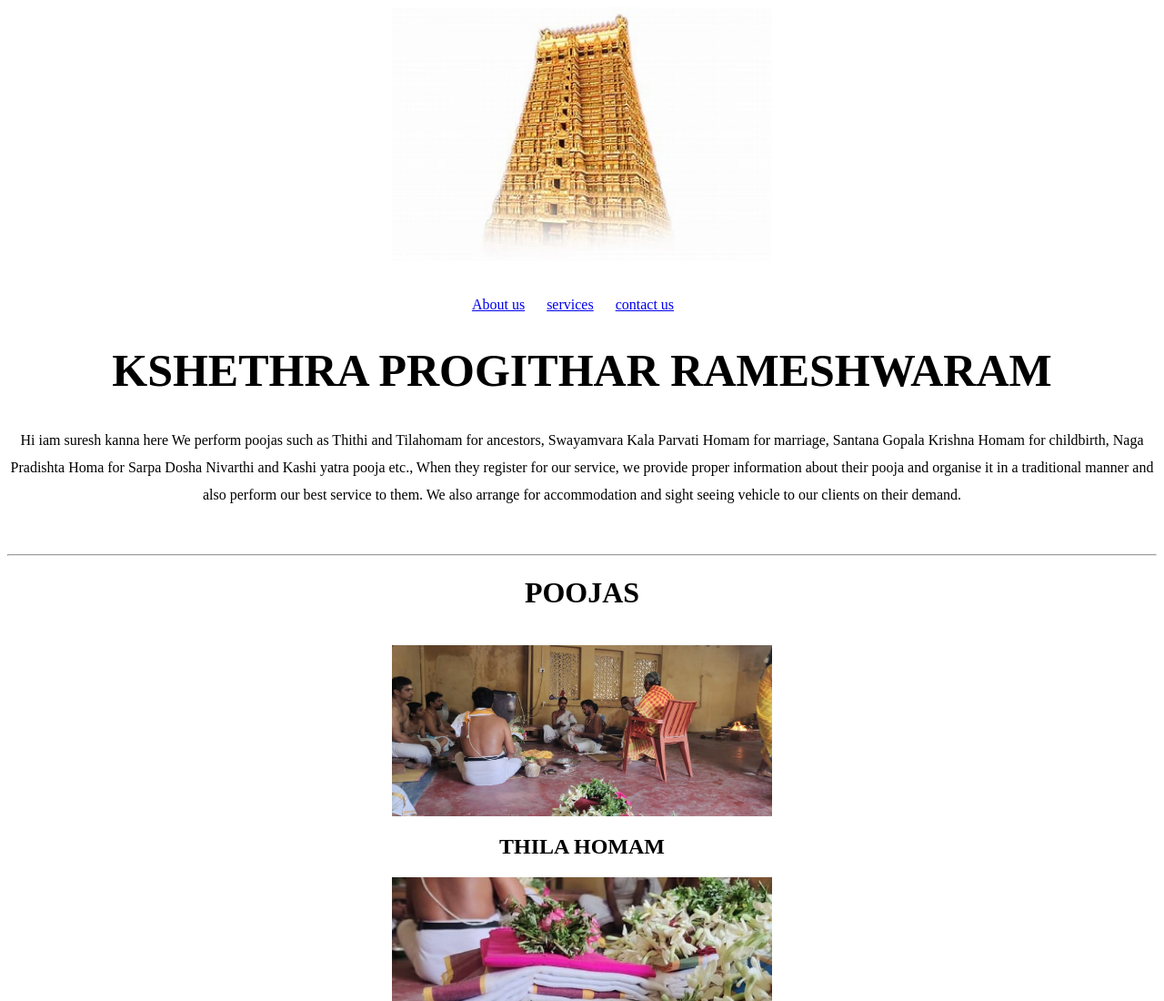
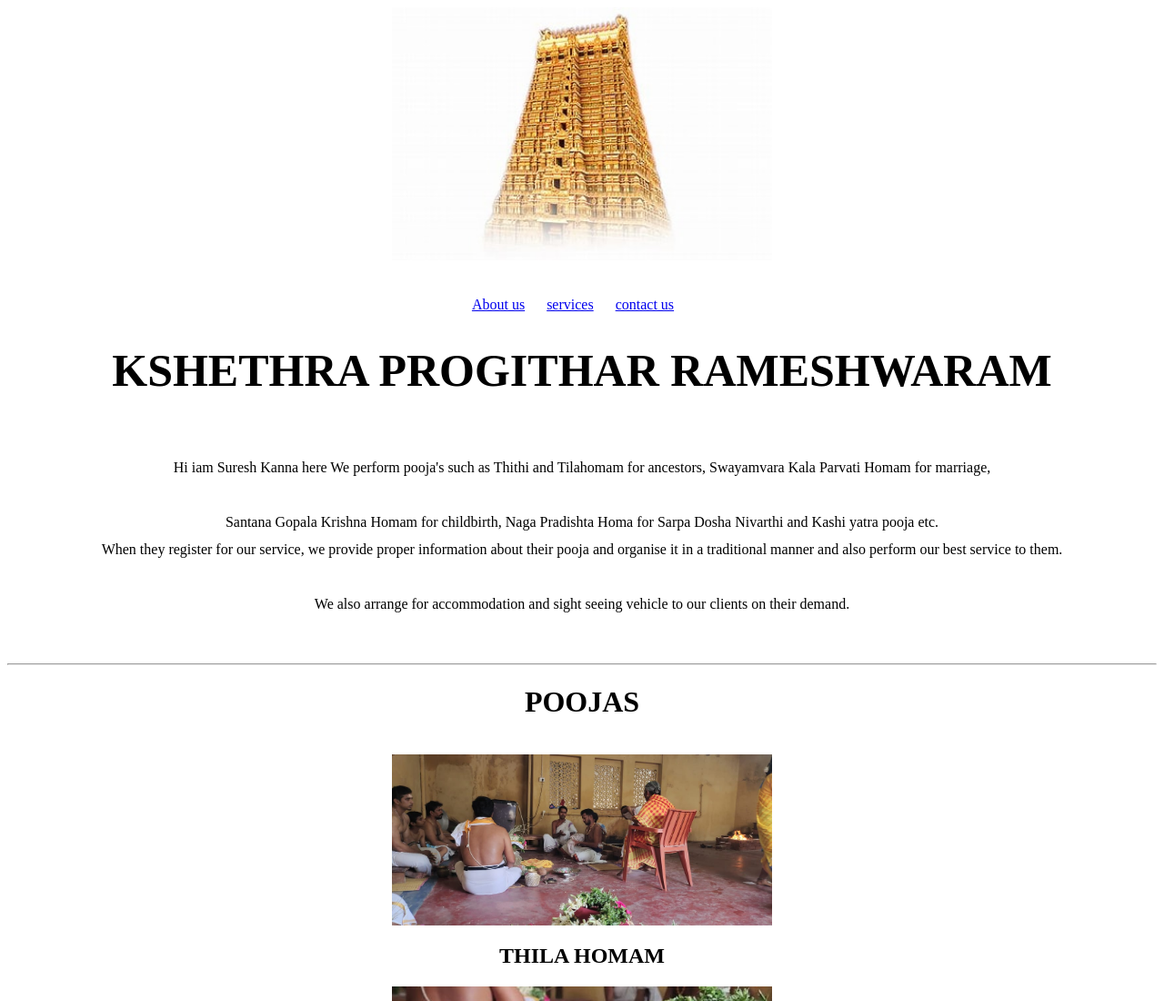
Before and after one commit to Rameshwarampoojas/Rameshwaram-poojas, a plain HTML site: page index.html in a window 1280 px wide. Shown: the top 1100 px of the page at 91% size. Drawn offline with Linux system fonts and the light colour scheme.

Commit message:
Update index.html

```diff
--- a/index.html
+++ b/index.html
@@ -5,9 +5,9 @@
 <a style="padding-right:20px;"href="contact us.html">contact us</a>
 </div>
 <h1 style="font-size:50px;text-align:center"> KSHETHRA PROGITHAR RAMESHWARAM </h1>
-<p style="front-size:50px;text-align:center;line-height:30px;margin-bottom:50px"> Hi iam suresh kanna here We perform poojas such as Thithi and Tilahomam for ancestors, Swayamvara Kala Parvati Homam for marriage, Santana Gopala Krishna Homam for childbirth, Naga Pradishta Homa for Sarpa Dosha Nivarthi and Kashi yatra pooja etc.,
-When they register for our service, we provide proper information about their pooja and organise it in a traditional manner and also perform our best service to them.
-We also arrange for accommodation and sight seeing vehicle to our clients on their demand.</p>
+<p style="front-size:50px;text-align:center;line-height:30px;margin-bottom:50px"> <br>Hi iam Suresh Kanna here We perform pooja's such as Thithi and Tilahomam for ancestors, Swayamvara Kala Parvati Homam for marriage,</br> <br>Santana Gopala Krishna Homam for childbirth, Naga Pradishta Homa for Sarpa Dosha Nivarthi and Kashi yatra pooja etc.</br>
+When they register for our service, we provide proper information about their pooja and organise it in a traditional manner and also perform our best service to them.</br>
+<br>We also arrange for accommodation and sight seeing vehicle to our clients on their demand.</br>
 <hr>
 <h1 style="font size:50px;text-align:center;">POOJAS</h1>
 <br><div style="text-align:center;"><img style="width :33%;"src="image 02.jpg"></br>
```
